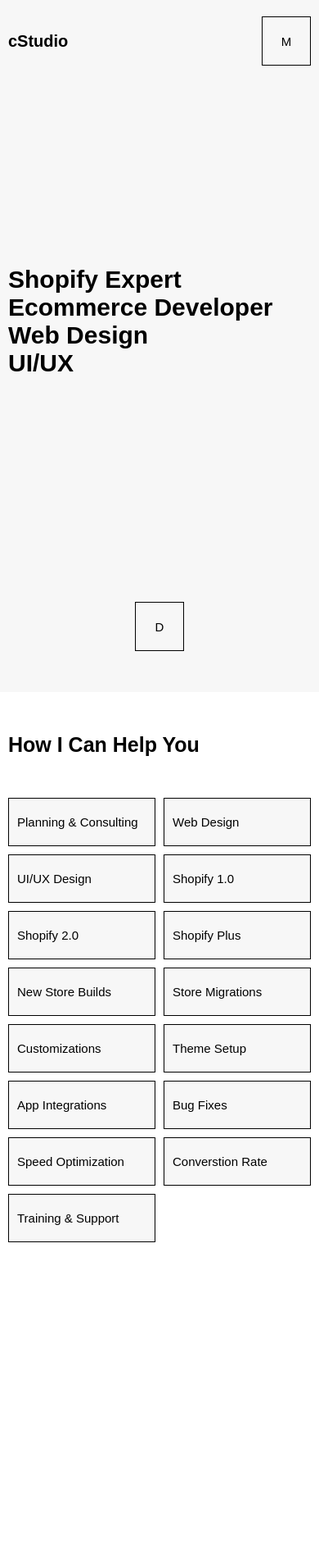
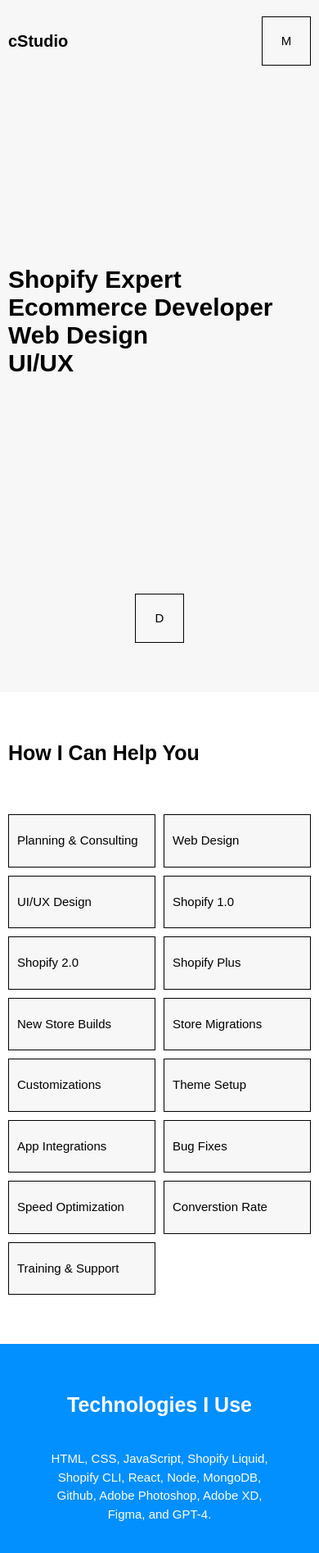
Before and after one commit to cstudiodev/curtishill, a React (Create React App) app: page / in a window 390 px wide. Shown: the top 1894 px of the page at 82% size. Before the commit the page ends 1688 px from the top, so only its background shows below. Built offline with nearby package versions, Linux system fonts and the light colour scheme.

Commit message:
sticky header

```diff
--- a/src/App.js
+++ b/src/App.js
@@ -3,9 +3,21 @@ import { useState } from 'react';
 import Header from './components/Header';
 import Hero from './components/Hero';
 import Services from './components/Services';
+import Technologies from './components/Technologies';
 
 function App() {
+  const [isSticky, setIsSticky] = useState(false);
   const [isMobileMenuVisible, setMobileMenuVisible] = useState(false);
+
+  const handleScroll = () => {
+    if (window.scrollY > 100) {
+      setIsSticky(true);
+    } else {
+      setIsSticky(false);
+    }
+  };
+
+  window.addEventListener('scroll', handleScroll);
 
   const toggleMobileMenu = () => {
     setMobileMenuVisible(!isMobileMenuVisible);
@@ -13,9 +25,10 @@ function App() {
 
   return (
     <div className='app'>
-      <Header toggleMobileMenu={toggleMobileMenu} isMobileMenuVisible={isMobileMenuVisible} />
+      <Header isSticky={isSticky} toggleMobileMenu={toggleMobileMenu} isMobileMenuVisible={isMobileMenuVisible} />
       <Hero />
       <Services />
+      <Technologies />
     </div>
   );
 }
--- a/src/components/Header.js
+++ b/src/components/Header.js
@@ -1,9 +1,9 @@
 import React from 'react';
 import MobileMenu from './MobileMenu';
 
-const Header = ({ toggleMobileMenu, isMobileMenuVisible }) => {
+const Header = ({ isSticky, toggleMobileMenu, isMobileMenuVisible }) => {
   return (
-    <header className='header'>
+    <header className={`header ${isSticky ? 'sticky' : ''}`}>
       <div className='header-content'>
         <h3 className='link'>
           cStudio
--- a/src/index.css
+++ b/src/index.css
@@ -27,6 +27,7 @@ h3 {
 
 p, li, button {
   font-size: 20px;
+  line-height: 150%;
 }
 
 @media screen and (max-width: 1000px) {
@@ -135,8 +136,14 @@ button, input[type="button"], input[type="submit"] {
 /* HEADER --- */
 
 .header {
+  position: sticky;
+  top: 0;
   height: 100px;
   background: #f7f7f7;
+}
+
+.header.sticky {
+  background-color: #fff;
 }
 
 .header-content {
@@ -238,7 +245,7 @@ button, input[type="button"], input[type="submit"] {
   height: 100%;
   max-width: 1200px;
   margin: auto;
-  padding: 50px 10px;
+  padding: 60px 10px;
   display: flex;
   flex-direction: column;
   justify-content: space-between;
@@ -257,20 +264,17 @@ button, input[type="button"], input[type="submit"] {
 /* SERVICES SECTION --- */
 
 .section-services {
-  height: calc(100vh);
-  min-height: 500px;
   background-color: #fff;
 }
 
 .services-content {
-  height: 100%;
   max-width: 1200px;
   margin: auto;
-  padding: 50px 10px;
+  padding: 60px 10px;
 }
 
 .services-heading {
-  padding-bottom: 50px;
+  padding-bottom: 60px;
 }
 
 .services-card-container {
@@ -292,3 +296,24 @@ button, input[type="button"], input[type="submit"] {
 }
 
 /* TECHNOLOGIES SECTION --- */
+
+.section-technologies {
+  background-color: #028fff;
+}
+
+.technologies-content {
+  max-width: 1200px;
+  margin: auto;
+  padding: 60px 10px;
+  text-align: center;
+  color: #fff;
+}
+
+.technologies-heading {
+  padding-bottom: 40px;
+}
+
+.technologies-text {
+  max-width: 80%;
+  margin: auto;
+}
```
